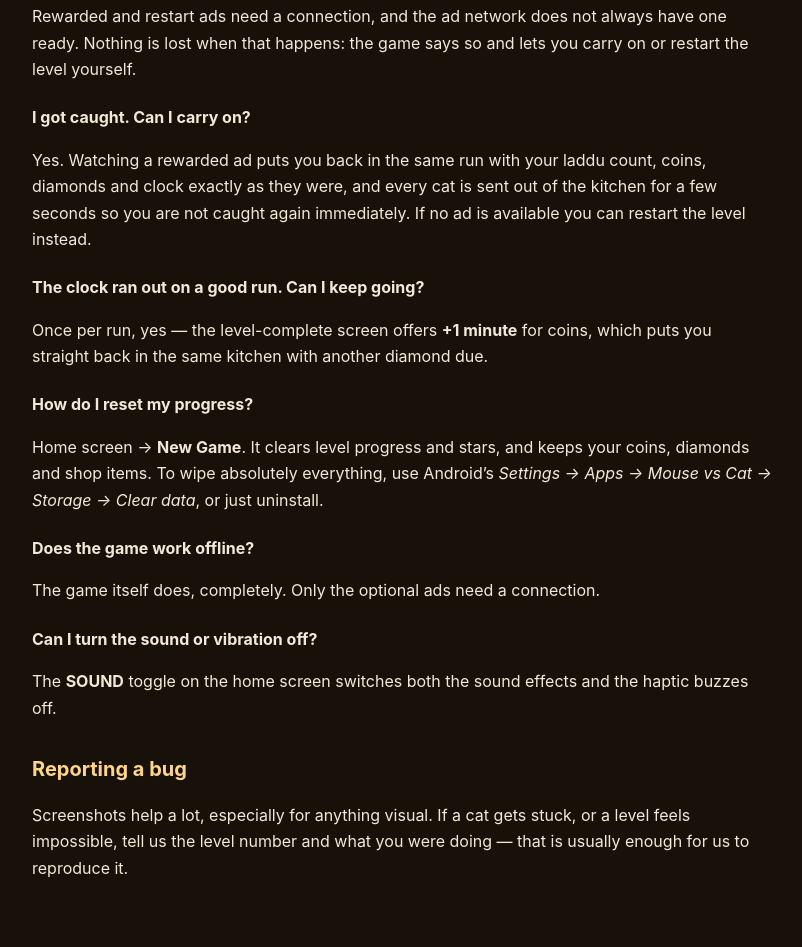
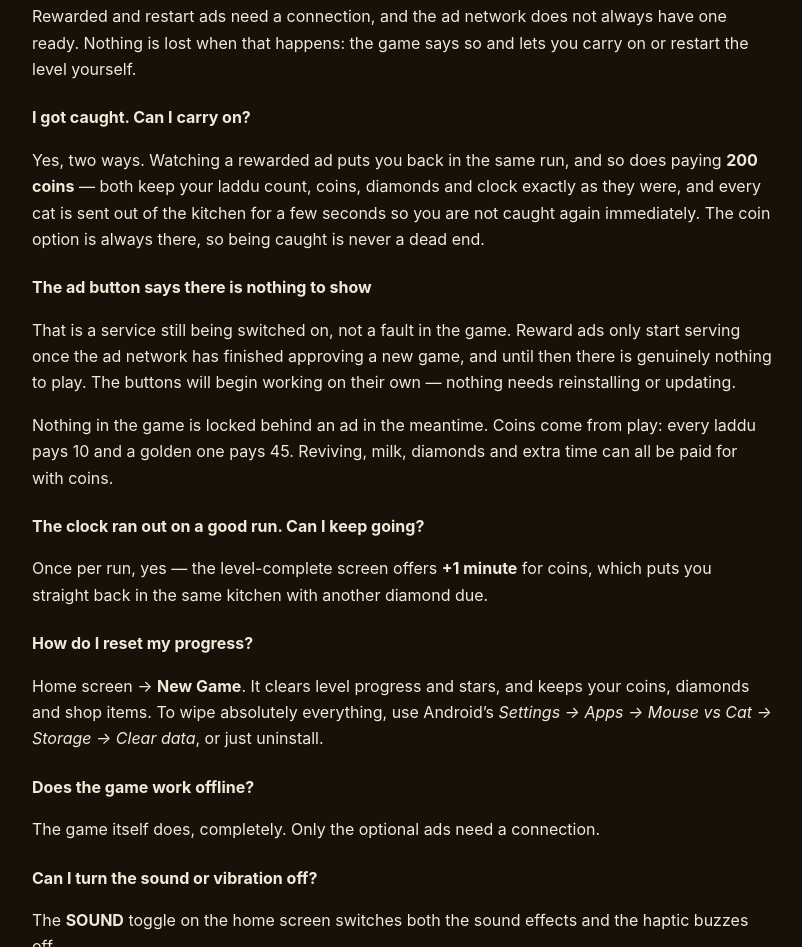
Before and after one commit to abhiyarecord-hue/abhiyarecord-hue.github.io, a plain HTML site: page support.html in a window 1280 px wide. Shown: the part 1497-2444 px from the top of the page, without its empty margins (238-1040 px from the left). Drawn offline with Linux system fonts and the light colour scheme.

Commit message:
New AdMob publisher ID in app-ads.txt; document the coin revive fallback

```diff
--- a/support.html
+++ b/support.html
@@ -74,9 +74,17 @@
     is lost when that happens: the game says so and lets you carry on or restart the level yourself.</p>
 
   <h3>I got caught. Can I carry on?</h3>
-  <p>Yes. Watching a rewarded ad puts you back in the same run with your laddu count, coins, diamonds and
-    clock exactly as they were, and every cat is sent out of the kitchen for a few seconds so you are not
-    caught again immediately. If no ad is available you can restart the level instead.</p>
+  <p>Yes, two ways. Watching a rewarded ad puts you back in the same run, and so does paying
+    <strong>200 coins</strong> &mdash; both keep your laddu count, coins, diamonds and clock exactly as
+    they were, and every cat is sent out of the kitchen for a few seconds so you are not caught again
+    immediately. The coin option is always there, so being caught is never a dead end.</p>
+
+  <h3>The ad button says there is nothing to show</h3>
+  <p>That is a service still being switched on, not a fault in the game. Reward ads only start serving once
+    the ad network has finished approving a new game, and until then there is genuinely nothing to play.
+    The buttons will begin working on their own &mdash; nothing needs reinstalling or updating.</p>
+  <p>Nothing in the game is locked behind an ad in the meantime. Coins come from play: every laddu pays 10
+    and a golden one pays 45. Reviving, milk, diamonds and extra time can all be paid for with coins.</p>
 
   <h3>The clock ran out on a good run. Can I keep going?</h3>
   <p>Once per run, yes &mdash; the level-complete screen offers <strong>+1 minute</strong> for coins, which
```
Also changed, not shown: index.html (+3 -0 lines), app-ads.txt, 1 other file.
